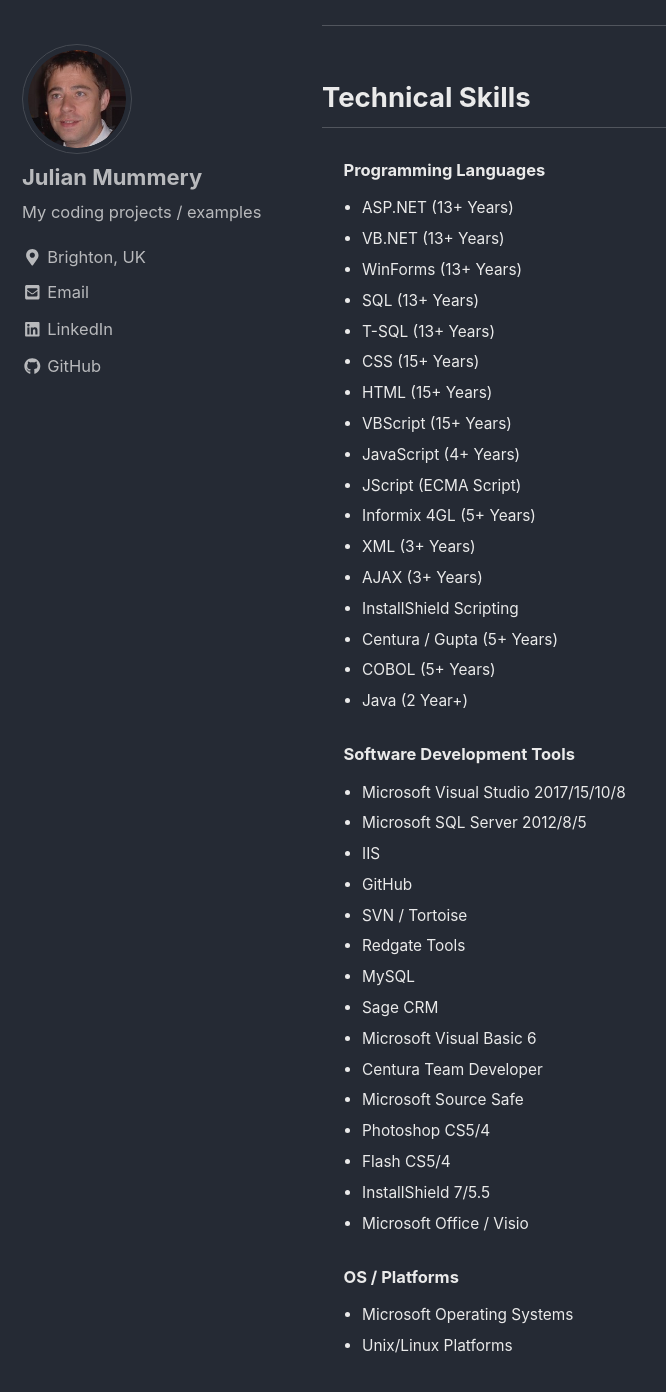
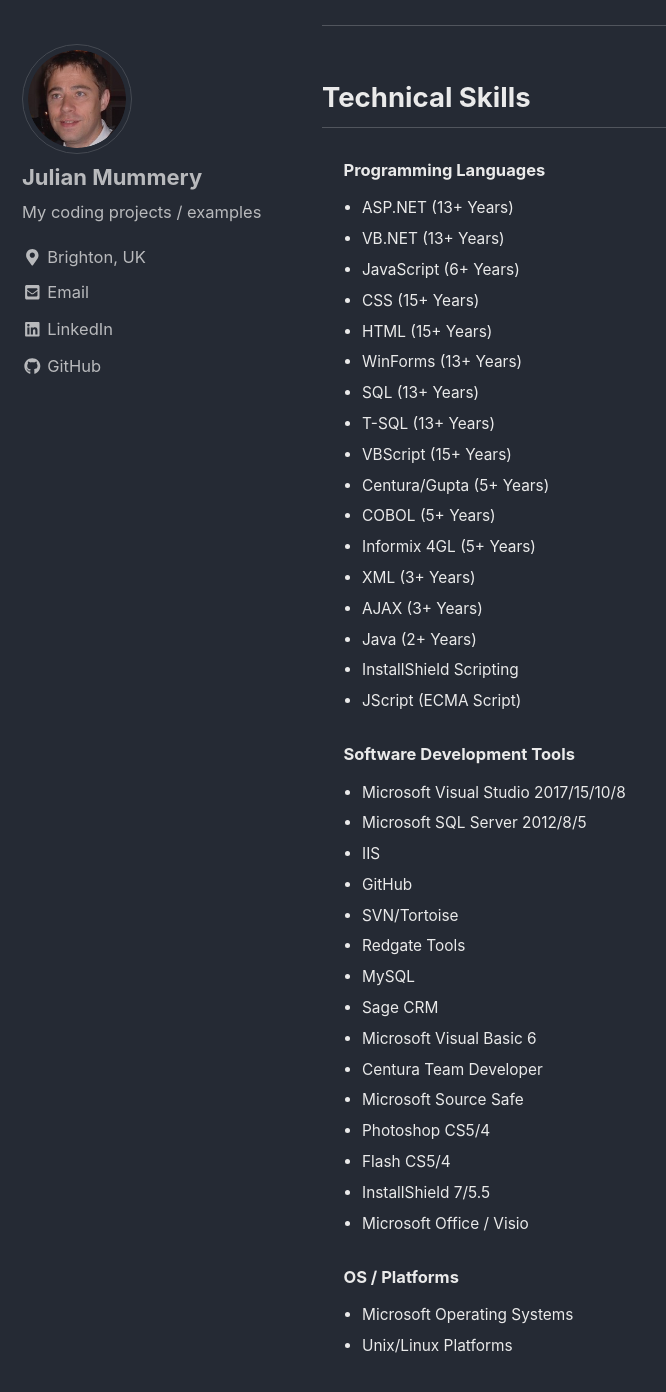
Before and after one commit to julianmummery/julianmummery.github.io, a Jekyll site: the page built from _pages/about.md, in a window 1280 px wide and 1400 px high, scrolled down 1575 px. Shown: the top 1392 px of the window, without its empty margins (0-666 px from the left). Built offline with Jekyll 4.4.1, drawn with Linux system fonts in a browser that asks for light colours; nearby versions of some CDN libraries.

Commit message:
Update about.md

```diff
--- a/_pages/about.md
+++ b/_pages/about.md
@@ -36,21 +36,21 @@
 <ul style="font-size:0.70em;">
   <li>ASP.NET (13+ Years)</li>
   <li>VB.NET (13+ Years)</li>
+  <li>JavaScript (6+ Years)</li>
+  <li>CSS (15+ Years)</li>
+  <li>HTML (15+ Years)</li>
   <li>WinForms (13+ Years)</li>
   <li>SQL (13+ Years)</li>
   <li>T-SQL (13+ Years)</li>
-  <li>CSS (15+ Years)</li>
-  <li>HTML (15+ Years)</li>
   <li>VBScript (15+ Years)</li>
-  <li>JavaScript (4+ Years)</li>
-  <li>JScript (ECMA Script)</li>
+  <li>Centura/Gupta (5+ Years)</li>
+  <li>COBOL (5+ Years)</li>
   <li>Informix 4GL (5+ Years)</li>
   <li>XML (3+ Years)</li>
   <li>AJAX (3+ Years)</li>
+  <li>Java (2+ Years)</li>
   <li>InstallShield Scripting</li>
-  <li>Centura / Gupta (5+ Years)</li>
-  <li>COBOL (5+ Years)</li>
-  <li>Java (2 Year+)</li>
+  <li>JScript (ECMA Script)</li>
 </ul>
 
 <h5 style="padding-left:1.3em;">Software Development Tools</h5>
@@ -59,7 +59,7 @@
   <li>Microsoft SQL Server 2012/8/5</li>
   <li>IIS</li>
   <li>GitHub</li>
-  <li>SVN / Tortoise</li>
+  <li>SVN/Tortoise</li>
   <li>Redgate Tools</li>
   <li>MySQL</li>
   <li>Sage CRM</li>
```
